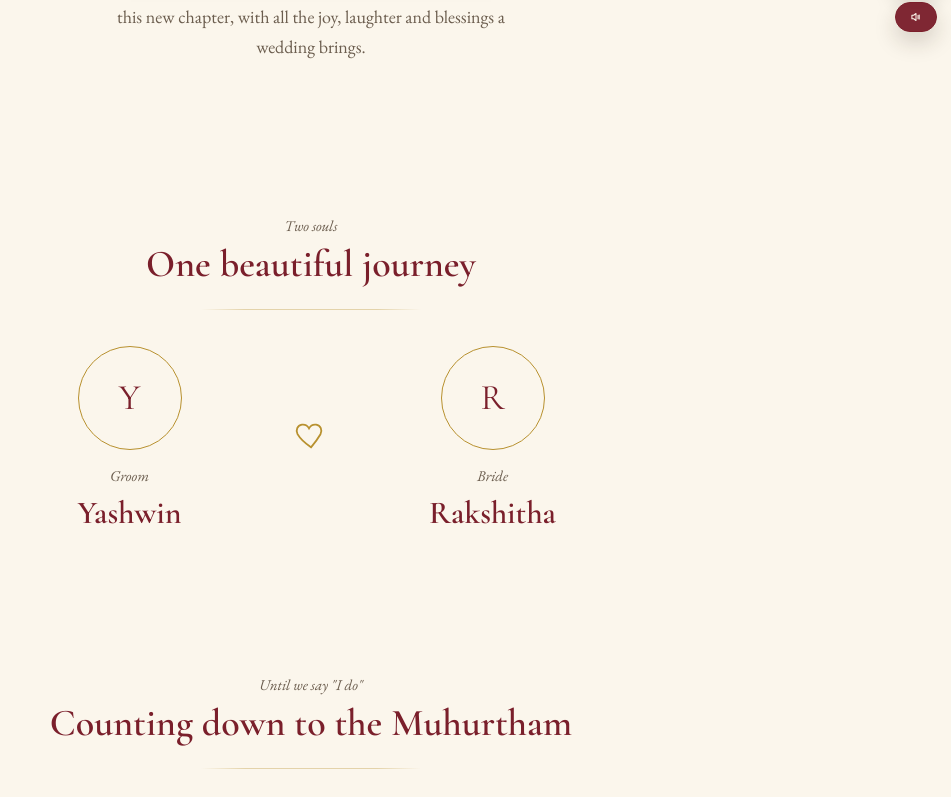
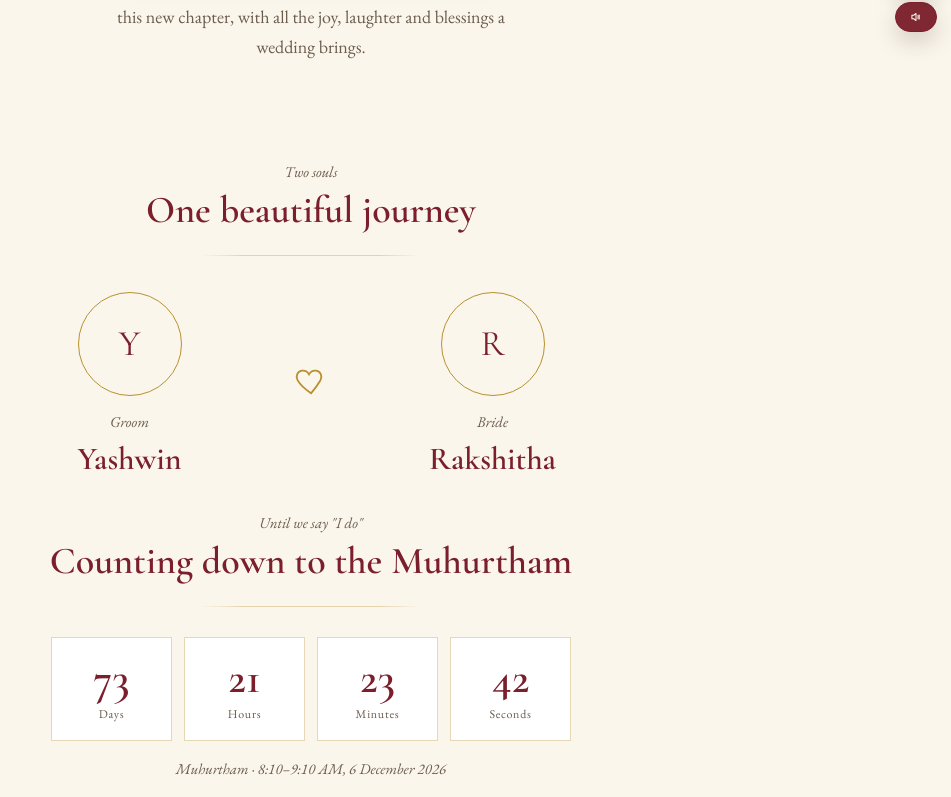
Before and after one commit to yashwin232/YR, a React (Vite) app: page / in a window 1280 px wide. Shown: the part 752-1549 px from the top of the page, without its empty margins (329-1280 px from the left). Built offline with nearby package versions, Linux system fonts and the light colour scheme.

Commit message:
space change

```diff
--- a/src/WeddingInvitation.jsx
+++ b/src/WeddingInvitation.jsx
@@ -430,7 +430,7 @@ const styles = {
     color: colors.ivory,
     borderColor: colors.maroon,
   },
-  section: { padding: "64px 0" },
+  section: { padding: "10px 0" },
   center: { textAlign: "center" },
   familyBlessingTitle: { color: colors.gold, fontSize: 13, fontWeight: 600, letterSpacing: "0.12em", margin: "0 0 8px" },
   familiesGrid: { display: "grid", gridTemplateColumns: "repeat(2, minmax(0, 1fr))", gap: 32, maxWidth: 720, margin: "32px auto 0", textAlign: "center" },
```
Also changed, not shown: 1 other file (tests, documents, lock files or other folders).
